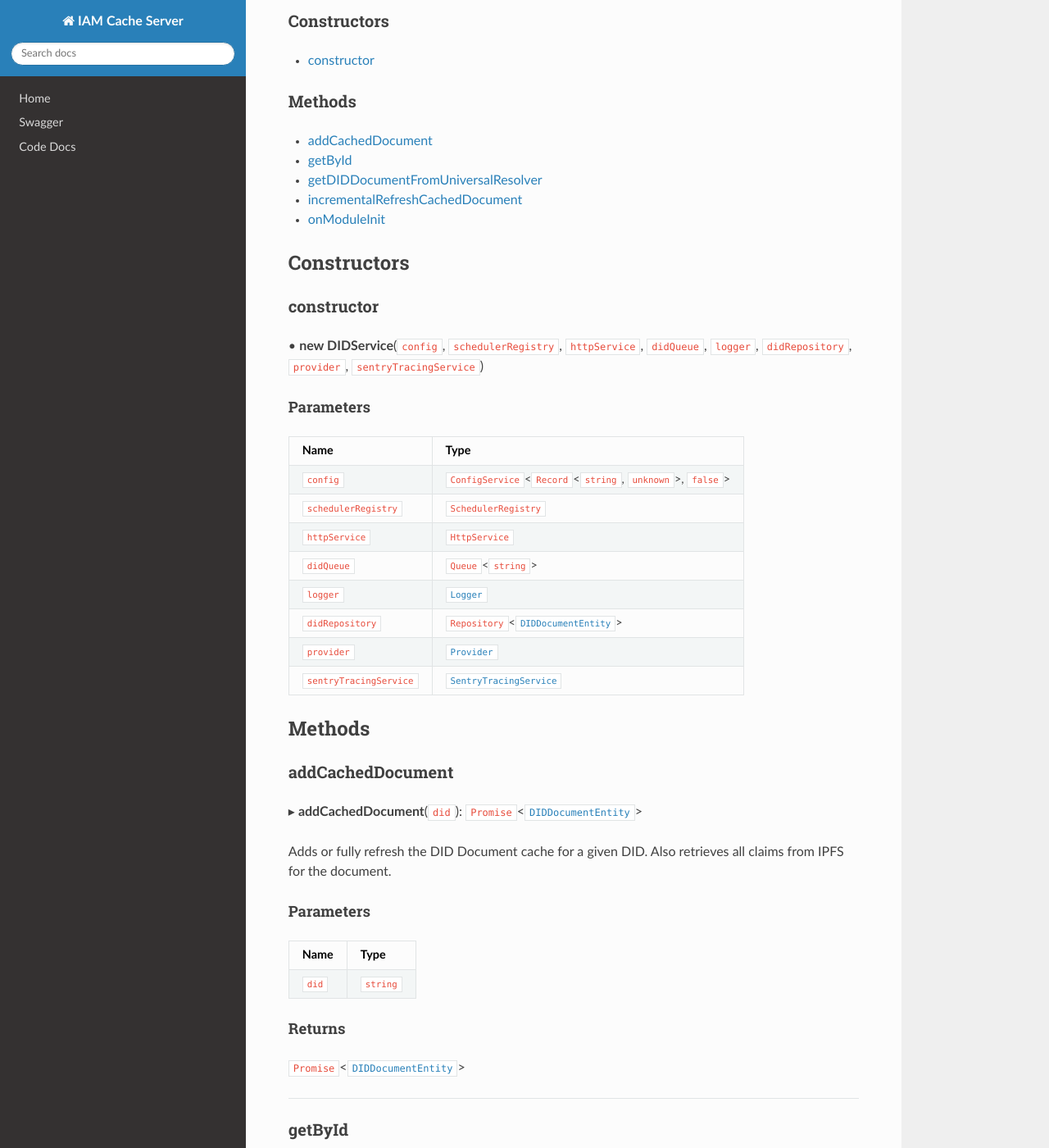
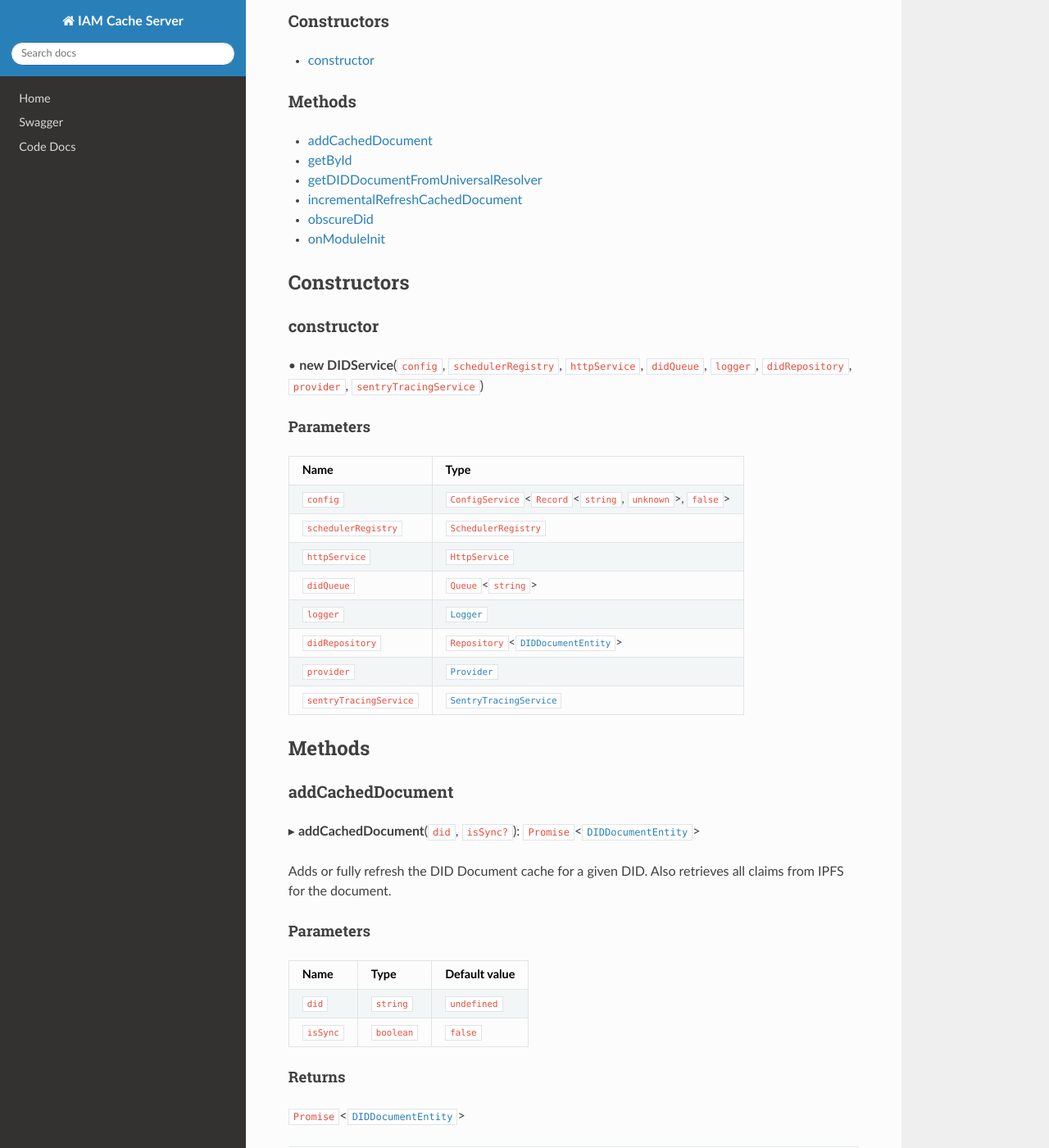
Before and after one commit to energywebfoundation/ssi-hub, an MkDocs documentation site: the page built from docs/api/classes/modules_did_did_service.DIDService.md, in a window 1280 px wide and 1400 px high, scrolled down 357 px. Shown: the whole window at 82% size. Built offline with MkDocs 1.6.1, drawn with Linux system fonts in a browser that asks for light colours; nearby versions of some CDN libraries; some of the changed text lies outside the part shown.

Commit message:
docs: update autogenerated docs

```diff
--- a/docs/api/classes/modules_did_did_service.DIDService.md
+++ b/docs/api/classes/modules_did_did_service.DIDService.md
@@ -18,6 +18,7 @@
 - [getById](modules_did_did_service.DIDService.md#getbyid)
 - [getDIDDocumentFromUniversalResolver](modules_did_did_service.DIDService.md#getdiddocumentfromuniversalresolver)
 - [incrementalRefreshCachedDocument](modules_did_did_service.DIDService.md#incrementalrefreshcacheddocument)
+- [obscureDid](modules_did_did_service.DIDService.md#obscuredid)
 - [onModuleInit](modules_did_did_service.DIDService.md#onmoduleinit)
 
 ## Constructors
@@ -43,16 +44,17 @@
 
 ### addCachedDocument
 
-▸ **addCachedDocument**(`did`): `Promise`<[`DIDDocumentEntity`](modules_did_did_entity.DIDDocumentEntity.md)\>
+▸ **addCachedDocument**(`did`, `isSync?`): `Promise`<[`DIDDocumentEntity`](modules_did_did_entity.DIDDocumentEntity.md)\>
 
 Adds or fully refresh the DID Document cache for a given DID.
 Also retrieves all claims from IPFS for the document.
 
 #### Parameters
 
-| Name | Type |
-| :------ | :------ |
-| `did` | `string` |
+| Name | Type | Default value |
+| :------ | :------ | :------ |
+| `did` | `string` | `undefined` |
+| `isSync` | `boolean` | `false` |
 
 #### Returns
 
@@ -115,6 +117,22 @@ Also retrieves all claims from IPFS for the document.
 
 ___
 
+### obscureDid
+
+▸ **obscureDid**(`did`): `string`
+
+#### Parameters
+
+| Name | Type |
+| :------ | :------ |
+| `did` | `string` |
+
+#### Returns
+
+`string`
+
+___
+
 ### onModuleInit
 
 ▸ **onModuleInit**(): `Promise`<`void`\>
```
Also changed, not shown: docs/api/classes/modules_sentry_sentry_tracing_service.SentryTracingService.md (+2 -4 lines).
